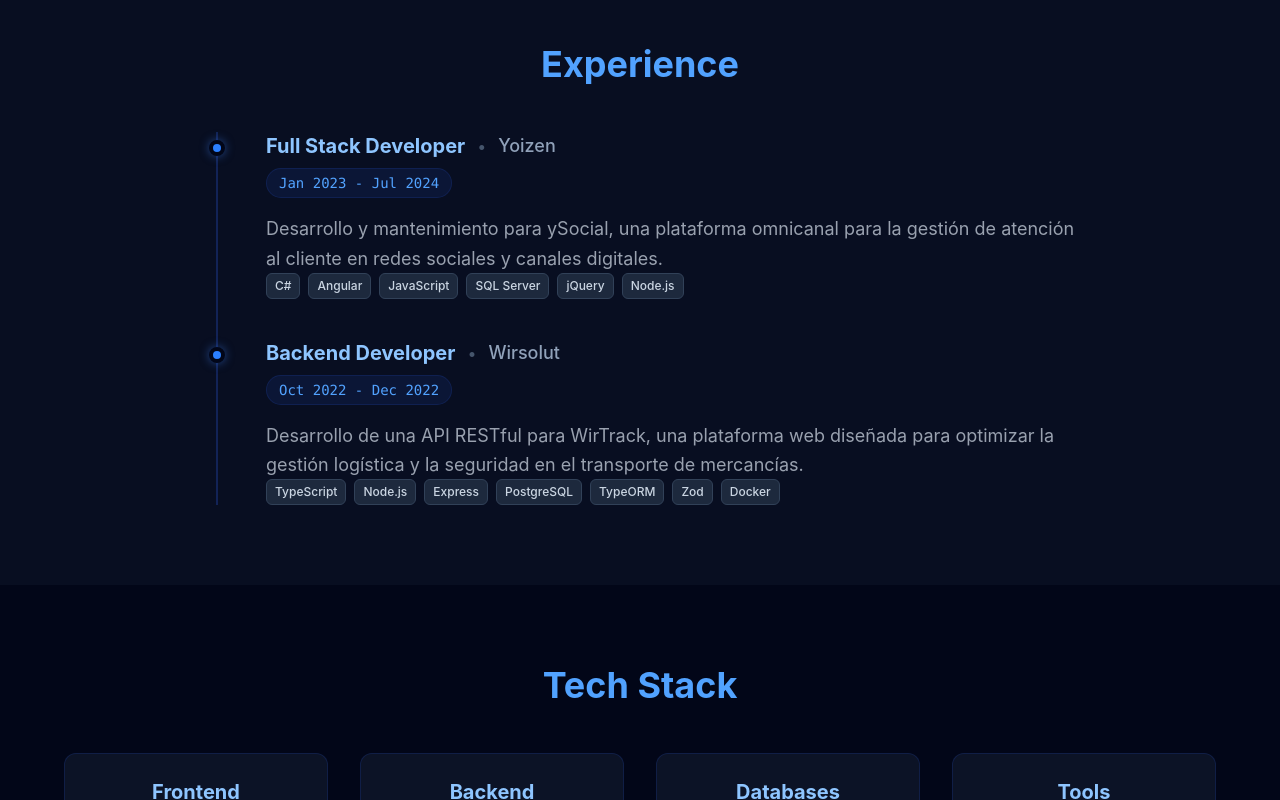
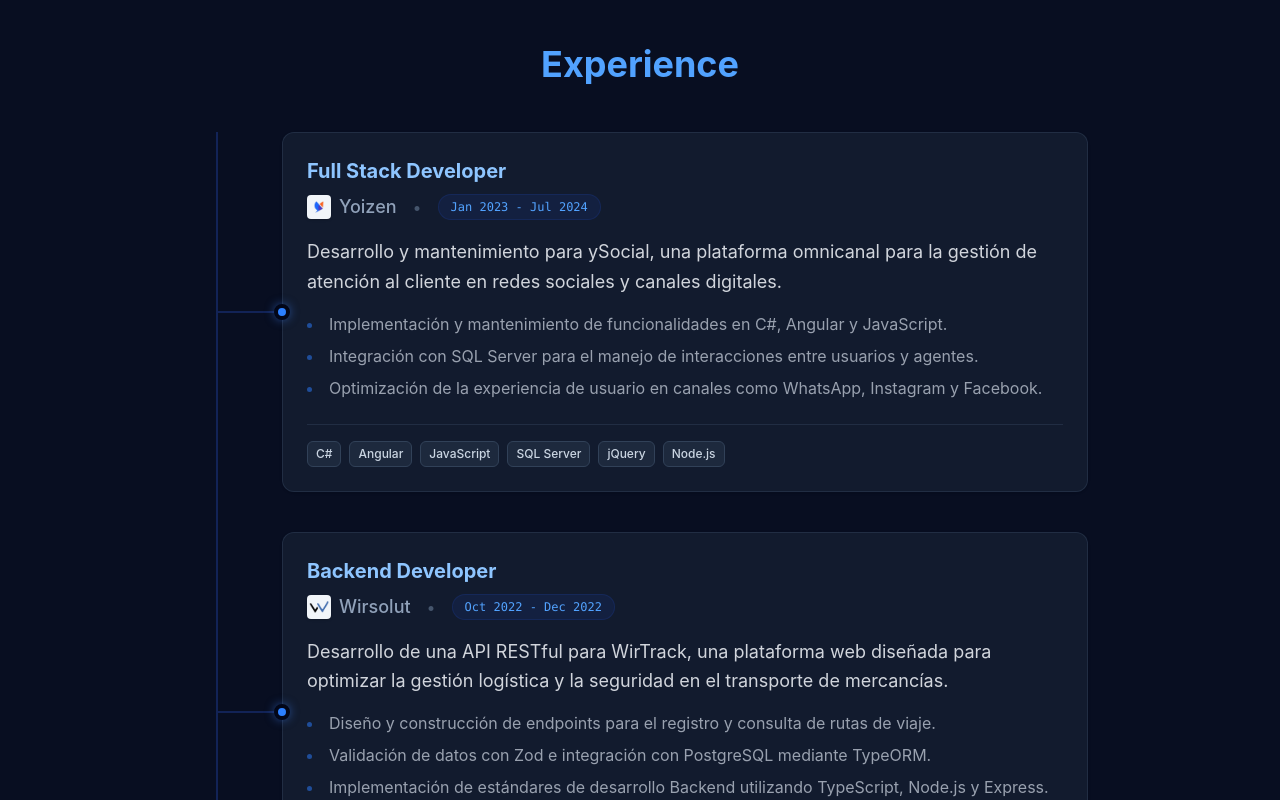
Before and after one commit to TochuGV/portfolio, a React (Vite) app: page / in a window 1280 px wide. Shown: the part 1840-2640 px from the top of the page. Built offline with nearby package versions, Linux system fonts and the light colour scheme.

Commit message:
feat: add company logos and refactor 'Experience' section layout

```diff
--- a/src/components/sections/Experience.tsx
+++ b/src/components/sections/Experience.tsx
@@ -2,6 +2,7 @@ import { experience } from "../../data/Portfolio";
 import { Badge } from "../ui/Badge";
 import { Section } from "../ui/Section";
 import { Timeline, TimelineItem } from "../ui/Timeline";
+import { BrandIcon } from "../ui/BrandIcon";
 
 export const Experience = () => {
   return (
@@ -10,37 +11,58 @@ export const Experience = () => {
         <Timeline>
           {experience.map((exp) => (
             <TimelineItem key={exp.id}>
-              <div className="flex flex-col sm:flex-row sm:items-center gap-1 sm:gap-3 mb-2">
-                <h3 className="text-xl font-bold text-blue-300">
+              <div className="bg-slate-800/50 p-6 rounded-xl border border-slate-700/50 shadow-sm hover:border-blue-500/30 transition-colors duration-300">
+
+                <h3 className="text-xl font-bold text-blue-300 mb-2">
                   {exp.position}
                 </h3>
-                <span className="hidden sm:block text-slate-600">•</span>
+
+                <div className="flex flex-col sm:flex-row sm:items-center gap-2 sm:gap-4 mb-4">
+                  <div className="flex items-center gap-2">
+                    {exp.company.logo && (
+                      <BrandIcon
+                        name={exp.company.name}
+                        icon={exp.company.logo}
+                        className="w-6 h-6 rounded bg-slate-100 p-0.5 shadow-sm object-contain"
+                      />
+                    )}
                     <h4 className="text-lg text-slate-400 font-medium">
-                  {exp.company}
+                      {exp.company.name}
                     </h4>
                   </div>
 
-              <div className="mb-4">
-                <span className="inline-block px-3 py-1 text-sm font-mono text-blue-400 bg-blue-900/20 rounded-full border border-blue-900/30">
+                  <span className="hidden sm:block text-slate-600">•</span>
+
+                  <span className="inline-block px-3 py-1 text-xs font-mono text-blue-400 bg-blue-900/20 rounded-full border border-blue-900/30 w-fit">
                     {exp.period}
                   </span>
                 </div>
 
-              <p className="text-gray-400 leading-relaxed text-lg">
-                {exp.description}
+                <p className="text-gray-300 leading-relaxed text-lg mb-4">
+                  {exp.details.summary}
                 </p>
 
-              <div className="flex flex-wrap gap-2">
+                <ul className="list-disc list-inside space-y-2 mb-6 text-gray-400">
+                  {exp.details.achievements.map((item, index) => (
+                    <li key={index} className="marker:text-blue-500/50">
+                      {item}
+                    </li>
+                  ))}
+                </ul>
+
+                <div className="flex flex-wrap gap-2 pt-4 border-t border-slate-700/50">
                   {exp.technologies.map((tech) => (
                     <Badge key={tech} variant="secondary">
                       {tech}
                     </Badge>
                   ))}
                 </div>
+
+              </div>
             </TimelineItem>
           ))}
         </Timeline>
       </div>
     </Section>
-  )
-}
+  );
+};
--- a/src/components/sections/TechStack.tsx
+++ b/src/components/sections/TechStack.tsx
@@ -1,6 +1,6 @@
 import { techStack } from "../../data/Portfolio"
 import { Section } from "../ui/Section"
-import { TechIcon } from "../shared/TechIcon"
+import { BrandIcon } from "../ui/BrandIcon"
 
 export const TechStack = () => {
   return (
@@ -20,7 +20,7 @@ export const TechStack = () => {
                     key={tech.name}
                     className="flex items-center gap-3 p-2 rounded-lg hover:bg-blue-900/20 transition-colors"
                   >
-                    <TechIcon
+                    <BrandIcon
                       name={tech.name}
                       icon={tech.icon}
                       className="w-10 h-10"
--- a/src/components/shared/TechIcon.tsx
+++ b/src/components/ui/BrandIcon.tsx
@@ -7,13 +7,17 @@ interface Props {
 // Refactorizar para los íconos que no existen en SkillIcons!
 // Revisar si 'w-10 h-10' está bien que sea estricto o variable.
 
-export const TechIcon = ({ name, icon, className="w-10 h-10" }: Props) => {
+export const BrandIcon = ({ name, icon, className="w-10 h-10" }: Props) => {
+  const isUrl = icon.startsWith("http") || icon.startsWith("/");
+  const imageSrc = isUrl ? icon : `https://skillicons.dev/icons?i=${icon}`;
+
   return (
     <img
-      src={`https://skillicons.dev/icons?i=${icon}`}
+      src={imageSrc}
       alt={name}
       className={`object-contain select-none transition-transform duration-300 ${className}`}
       draggable="false"
+      loading="lazy"
     />
   )
 }
--- a/src/components/ui/Timeline.tsx
+++ b/src/components/ui/Timeline.tsx
@@ -13,8 +13,9 @@ export const Timeline = ({ children, className = "" }: Props) => {
 
 export const TimelineItem = ({ children, className = "" }: Props) => {
   return (
-    <div className={`relative pl-8 md:pl-12 ${className}`}>
-      <span className="absolute -left-2.25 top-2 w-4 h-4 bg-blue-500 rounded-full border-4 border-slate-950 shadow-[0_0_10px_rgba(59,130,246,0.5)]"></span>
+    <div className={`relative pl-12 md:pl-16 ${className}`}>
+      <span className="absolute left-0 top-1/2 -translate-y-1/2 w-12 md:w-16 h-0.5 bg-blue-900/50"></span>
+      <span className="absolute left-12 md:left-16 top-1/2 -translate-x-1/2 -translate-y-1/2 w-4 h-4 bg-blue-500 rounded-full border-4 border-slate-950 shadow-[0_0_10px_rgba(59,130,246,0.5)] z-10"></span>
       {children}
     </div>
   )
--- a/src/data/Portfolio.ts
+++ b/src/data/Portfolio.ts
@@ -4,17 +4,39 @@ export const experience: Experience[] = [
     {
       id: 1,
       position: "Full Stack Developer",
-      company: "Yoizen",
       period: "Jan 2023 - Jul 2024",
-      description: "Desarrollo y mantenimiento para ySocial, una plataforma omnicanal para la gestión de atención al cliente en redes sociales y canales digitales.",
+      company: {
+        name: "Yoizen",
+        url: "https://yoizen.com/",
+        logo: "/companies/yoizen.png"
+      },
+      details: {
+        summary: "Desarrollo y mantenimiento para ySocial, una plataforma omnicanal para la gestión de atención al cliente en redes sociales y canales digitales.",
+        achievements: [
+          "Implementación y mantenimiento de funcionalidades en C#, Angular y JavaScript.",
+          "Integración con SQL Server para el manejo de interacciones entre usuarios y agentes.",
+          "Optimización de la experiencia de usuario en canales como WhatsApp, Instagram y Facebook."
+        ]
+      },
       technologies: ["C#", "Angular", "JavaScript", "SQL Server", "jQuery", "Node.js"]
     },
     {
       id: 2,
       position: "Backend Developer",
-      company: "Wirsolut",
       period: "Oct 2022 - Dec 2022",
-      description: "Desarrollo de una API RESTful para WirTrack, una plataforma web diseñada para optimizar la gestión logística y la seguridad en el transporte de mercancías.",
+      company: {
+        name: "Wirsolut",
+        url: "https://wirsolut.com/",
+        logo: "/companies/wirsolut.png"
+      },
+      details: {
+        summary: "Desarrollo de una API RESTful para WirTrack, una plataforma web diseñada para optimizar la gestión logística y la seguridad en el transporte de mercancías.",
+        achievements: [
+          "Diseño y construcción de endpoints para el registro y consulta de rutas de viaje.",
+          "Validación de datos con Zod e integración con PostgreSQL mediante TypeORM.",
+          "Implementación de estándares de desarrollo Backend utilizando TypeScript, Node.js y Express."
+        ],
+      },
       technologies: ["TypeScript", "Node.js", "Express", "PostgreSQL", "TypeORM", "Zod", "Docker"]
     },
   ];
```
Also changed, not shown: src/types/index.ts (+14 -3 lines), public/companies/wirsolut.png (added), public/companies/yoizen.png (added). Lines whose indentation alone changed are shown as unchanged.
